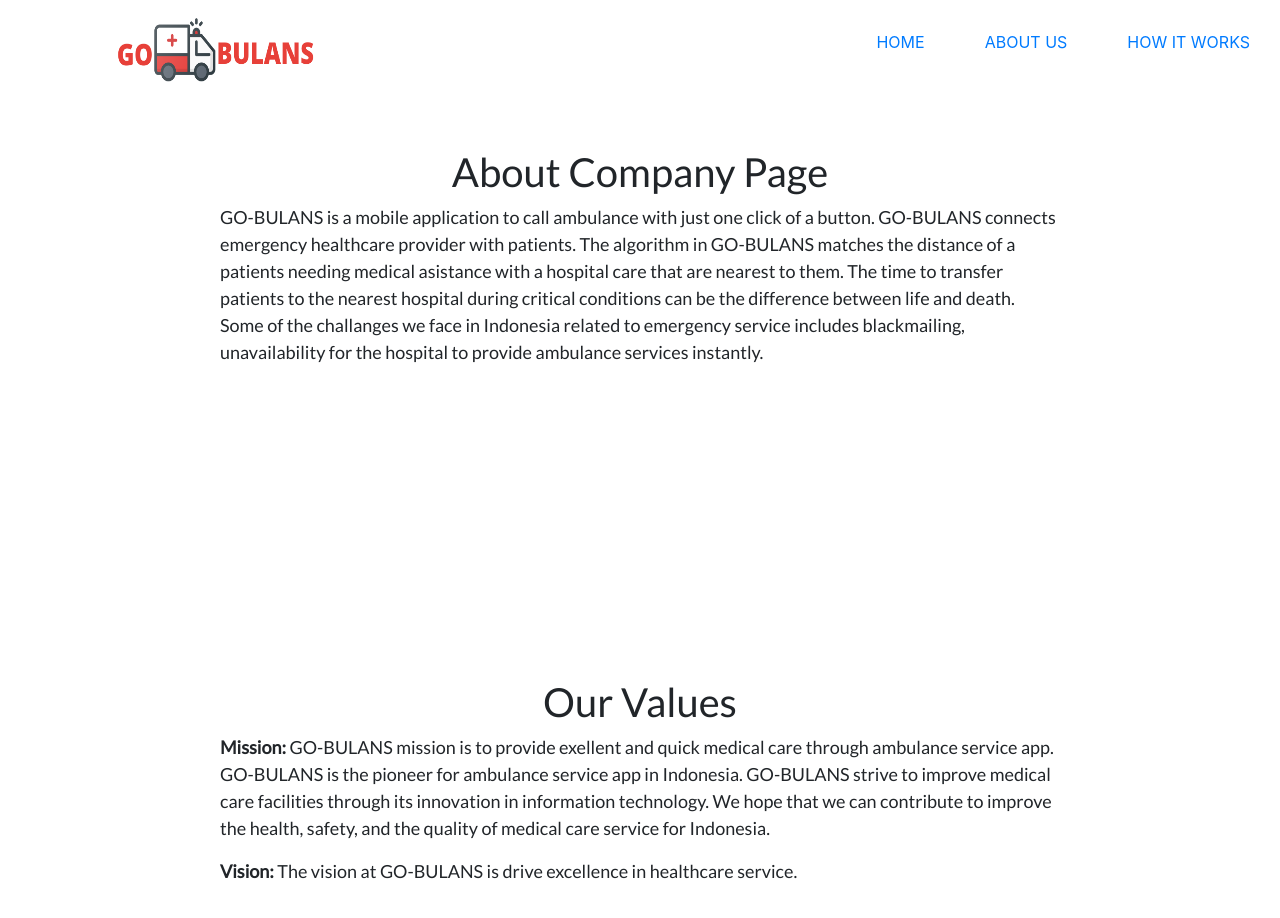
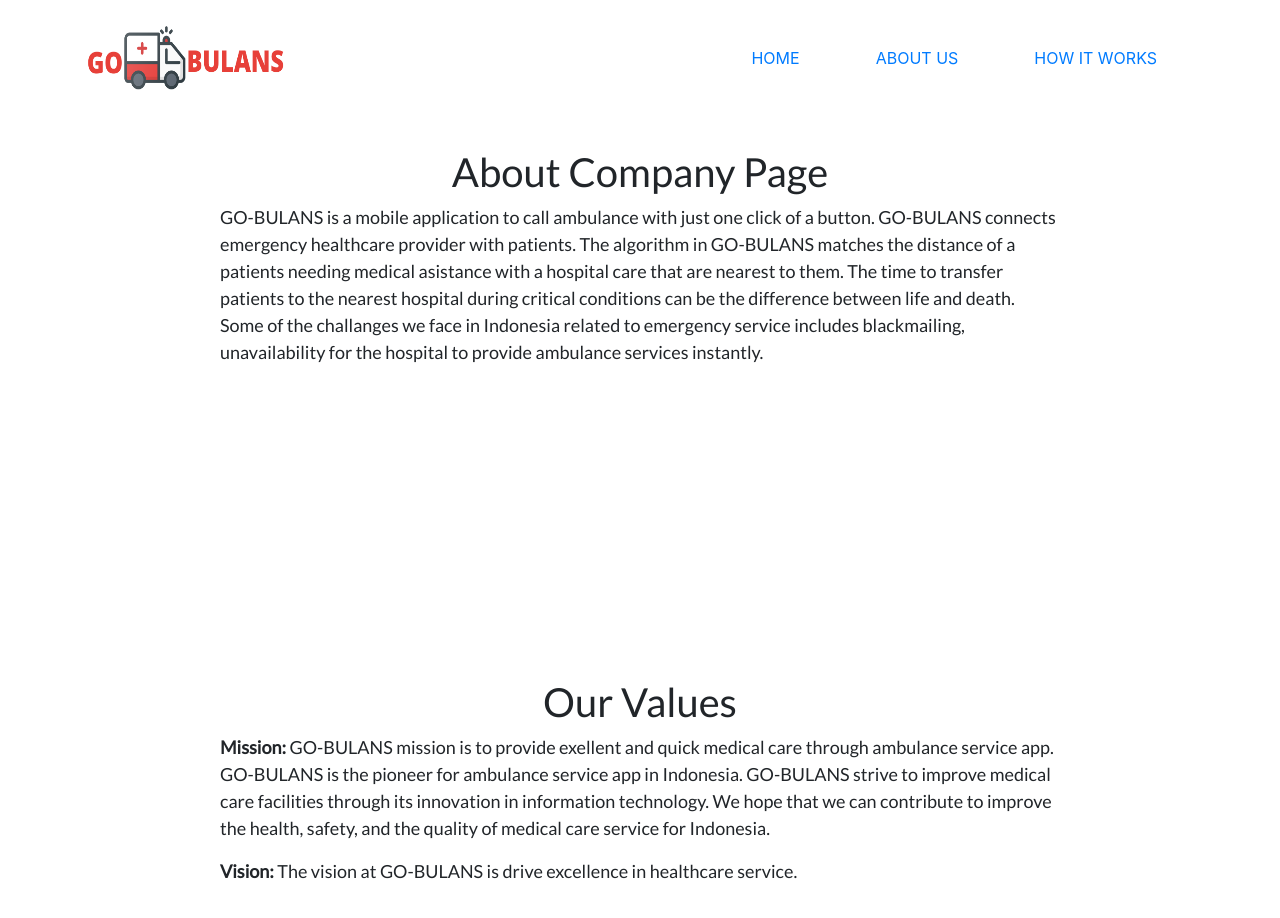
Before and after one commit to call-ambulance/call-ambulance, a plain HTML site: page pages/about-us/index.html in a window 1280 px wide. Shown: the top 918 px of the page. Drawn offline with nearby package versions, Linux system fonts and the light colour scheme.

Commit message:
refactoring navigation bar

```diff
--- a/pages/about-us/index.css
+++ b/pages/about-us/index.css
@@ -1,16 +1,9 @@
 /* navigation */
 nav {
-  top: 0;
-  position: fixed;
-  z-index: 2;
-  /* border: 1px solid orange; */
   background-color: white;
-  height: 100px;
 }
 
 nav img {
-  margin-top: 15px;
-  margin-left: 100px;
   width: 200px;
   height: 70px;
 }
--- a/pages/about-us/index.html
+++ b/pages/about-us/index.html
@@ -12,25 +12,35 @@
     <title> GO-BULANS |About Us</title>
   </head>
   <body>
-    <nav class="container-fluid">
-      <div class="row">
-        <!-- <div class="col-3"> -->
-        <div class="col">
-          <img src="../../assets/icons/gobulans-logo.png" alt="gobulans-logo" />
+
+    <!-- Start of Navgation Bar -->
+    <nav id="navigation" class="navbar navbar-expand-xl fixed-top">
+      <div class="container">
+        <!-- Start of logo -->
+        <a href="#page-top" class="navbar-brand">
+          <img src="/assets/icons/gobulans-logo.png">
+        </a>
+        <!-- End of logo -->
+
+        <!-- Start of Navigation item -->
+        <div>
+          <ul class="navbar-nav mr-auto">
+            <li>
+              <a href="#services" class="nav-link">HOME</a>
+            </li>
+            <li>
+              <a href="#portfolio" class="nav-link">ABOUT US</a>
+            </li>
+            <li>
+              <a href="#about" class="nav-link">HOW IT WORKS</a>
+            </li>
+
+          </ul>
         </div>
-        <ul class="nav justify-content-end">
-          <li class="nav-item">
-            <a href="../../index.html">HOME</a>
-          </li>
-          <li class="nav-item">
-            <a href="index.html">ABOUT US</a>
-          </li>
-          <li class="nav-item">
-            <a href="../how-it-works/index.html">HOW IT WORKS<a>
-          </li>
-        </ul>
+        <!-- End of Navigation item -->
       </div>
     </nav>
+    <!-- End of Navigation Bar -->
 
     <div class="container-fluid about-us-container">
       <div class="row">
```
Also changed, not shown: index.html (+25 -16 lines), pages/how-it-works/index.html (+25 -15 lines).
